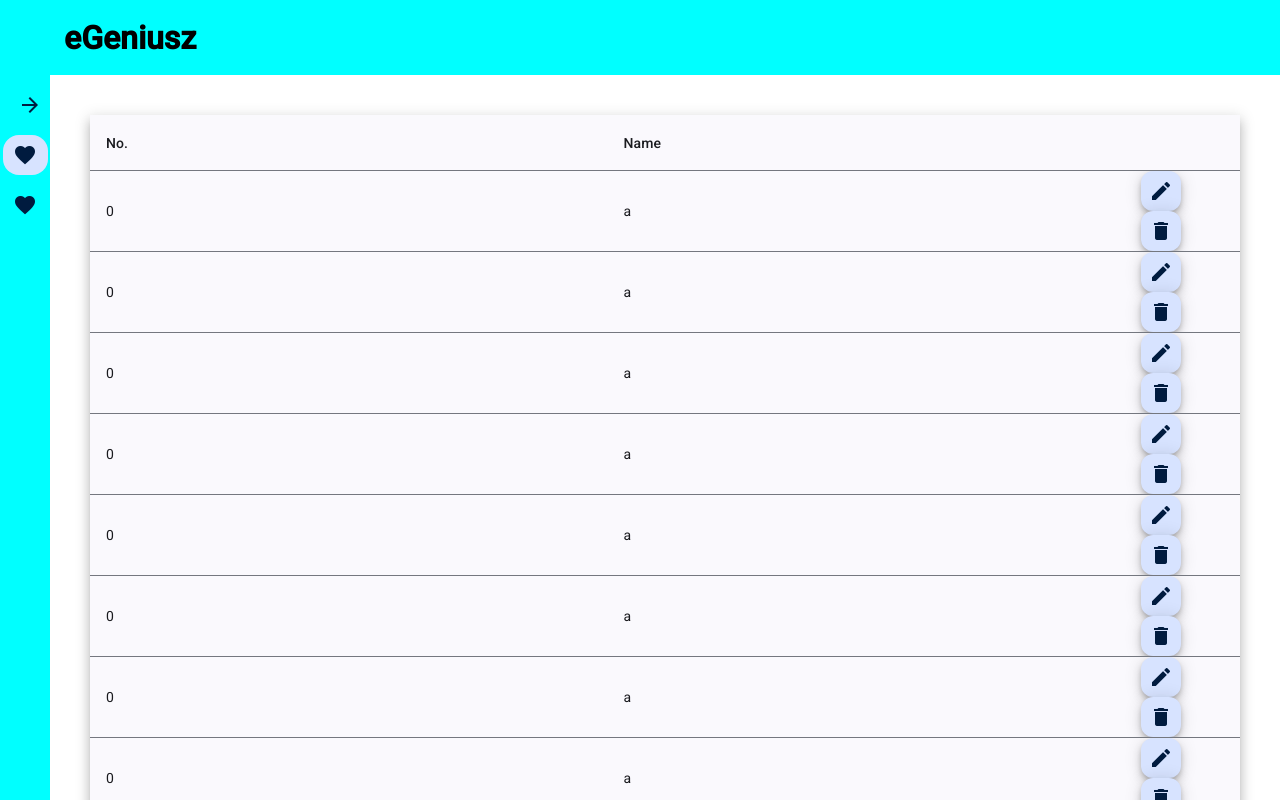
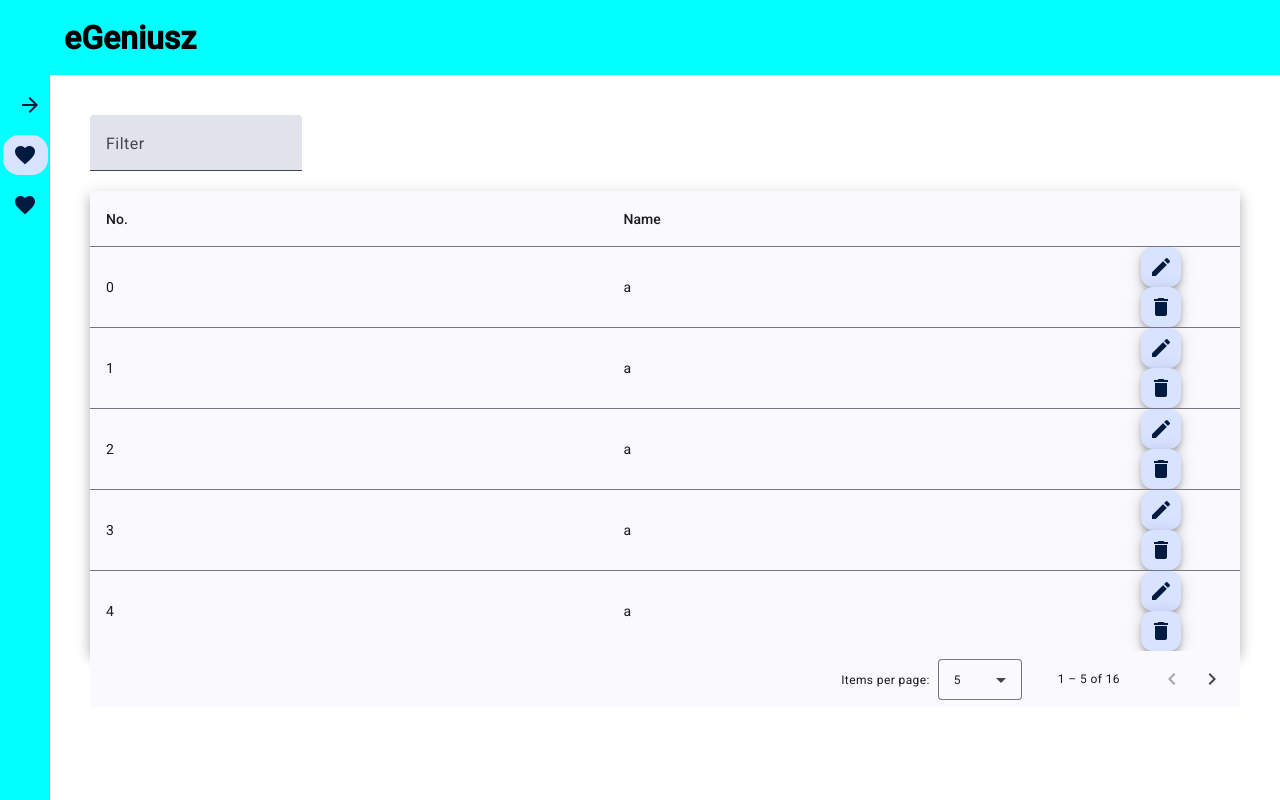
Before and after one commit to MaciejKubon/eGeniusz-app, an Angular app: page /subject in a window 1280 px wide. Shown: the top 800 px of the page. Built offline with nearby package versions, Linux system fonts and the light colour scheme.

Commit message:
add sort, pagination and filter

```diff
--- a/src/app/component/table/subject-table/subject-table.component.html
+++ b/src/app/component/table/subject-table/subject-table.component.html
@@ -1,13 +1,20 @@
+<div class="filterBox">
+    <mat-form-field>
+        <mat-label>Filter</mat-label>
+        <input matInput (keyup)="applyFilter($event)" placeholder="Ex. Mia" #input>
+      </mat-form-field>
+</div>
+
 <div class="tableBox">
-<table mat-table [dataSource]="subject" class="mat-elevation-z8">
+<table mat-table [dataSource]="dataSubject" class="mat-elevation-z8" matSort>
 
     <ng-container matColumnDef="id">
-      <th mat-header-cell *matHeaderCellDef> No. </th>
+      <th mat-header-cell *matHeaderCellDef mat-sort-header> No. </th>
       <td mat-cell *matCellDef="let element"> {{element.id}} </td>
     </ng-container>
 
     <ng-container matColumnDef="name">
-      <th mat-header-cell *matHeaderCellDef> Name </th>
+      <th mat-header-cell *matHeaderCellDef mat-sort-header> Name </th>
       <td mat-cell *matCellDef="let element"> {{element.name}} </td>
     </ng-container>
 
@@ -19,4 +26,5 @@
     <tr mat-header-row *matHeaderRowDef="displayedColumns"></tr>
     <tr mat-row *matRowDef="let row; columns: displayedColumns;"></tr>
   </table>
+  <mat-paginator [pageSizeOptions]="[5, 10, 25, 100]" aria-label="Select page of users"></mat-paginator>
 </div>
--- a/src/app/component/table/subject-table/subject-table.component.scss
+++ b/src/app/component/table/subject-table/subject-table.component.scss
@@ -5,7 +5,7 @@ table {
   width: 100%;
 }
 th,td{
-    width: 45%
+    width: 45%;
 }
 th:last-of-type, td:last-of-type{
 
--- a/src/app/component/table/subject-table/subject-table.component.ts
+++ b/src/app/component/table/subject-table/subject-table.component.ts
@@ -1,42 +1,73 @@
-import { Component } from '@angular/core';
+import { Component, ViewChild } from '@angular/core';
 import { subject } from '../../../interface/interface';
-import {MatTableModule} from '@angular/material/table';
+import { MatTableDataSource, MatTableModule } from '@angular/material/table';
 import { EditButtonComponent } from '../../button/edit-button/edit-button.component';
 import { DeleteButtonComponent } from '../../button/delete-button/delete-button.component';
+import { MatSort, MatSortModule } from '@angular/material/sort';
+import { MatPaginator, MatPaginatorModule } from '@angular/material/paginator';
+import { MatFormFieldModule } from '@angular/material/form-field';
+import {MatInputModule} from '@angular/material/input';
 
+const subject: subject[] = [
+  { id: 0, name: 'a' },
+  { id: 1, name: 'a' },
+  { id: 2, name: 'a' },
+  { id: 3, name: 'a' },
+  { id: 4, name: 'a' },
+  { id: 5, name: 'a' },
+  { id: 6, name: 'a' },
+  { id: 7, name: 'a' },
+  { id: 8, name: 'a' },
+  { id: 9, name: 'a' },
+  { id: 10, name: 'a' },
+  { id: 0, name: 'a' },
+  { id: 0, name: 'a' },
+  { id: 0, name: 'a' },
+  { id: 0, name: 'a' },
+  { id: 0, name: 'a' },
+];
 
 @Component({
   selector: 'app-subject-table',
   standalone: true,
-  imports: [MatTableModule, EditButtonComponent, DeleteButtonComponent],
+  imports: [
+    MatTableModule,
+    EditButtonComponent,
+    DeleteButtonComponent,
+    MatSortModule,
+    MatPaginatorModule,
+    MatFormFieldModule,
+    MatInputModule,
+    MatFormFieldModule
+  ],
   templateUrl: './subject-table.component.html',
-  styleUrl: './subject-table.component.scss'
+  styleUrl: './subject-table.component.scss',
 })
 export class SubjectTableComponent {
+  dataSubject: MatTableDataSource<subject>;
 
-  subject:subject[] = [
-    {id: 0,name:'a'},
-    {id: 0,name:'a'},
-    {id: 0,name:'a'},
-    {id: 0,name:'a'},
-    {id: 0,name:'a'},
-    {id: 0,name:'a'},
-    {id: 0,name:'a'},
-    {id: 0,name:'a'},
-       {id: 0,name:'a'},
-    {id: 0,name:'a'},
-    {id: 0,name:'a'},
-    {id: 0,name:'a'},
-    {id: 0,name:'a'},
-    {id: 0,name:'a'},
-    {id: 0,name:'a'},
-    {id: 0,name:'a'},
-  ];
+  @ViewChild(MatPaginator)
+  paginator!: MatPaginator;
+  @ViewChild(MatSort)
+  sort!: MatSort;
+  constructor() {
+    this.dataSubject = new MatTableDataSource(subject);
+  }
+
   displayedColumns: string[] = ['id', 'name', 'action'];
 
-  removeElement(id:number){
-    this.subject.splice(id,1);
+  ngAfterViewInit() {
+    this.dataSubject.paginator = this.paginator;
+    this.dataSubject.sort = this.sort;
+  }
+  applyFilter(event: Event) {
+    const filterValue = (event.target as HTMLInputElement).value;
+    this.dataSubject.filter = filterValue.trim().toLowerCase();
 
+    if (this.dataSubject.paginator) {
+      this.dataSubject.paginator.firstPage();
+    }
   }
 
+  removeElement(id: number) {}
 }
```
